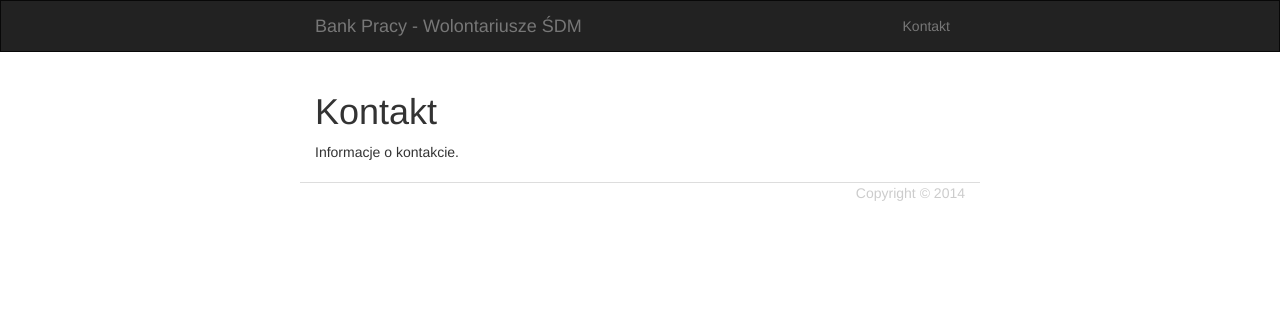
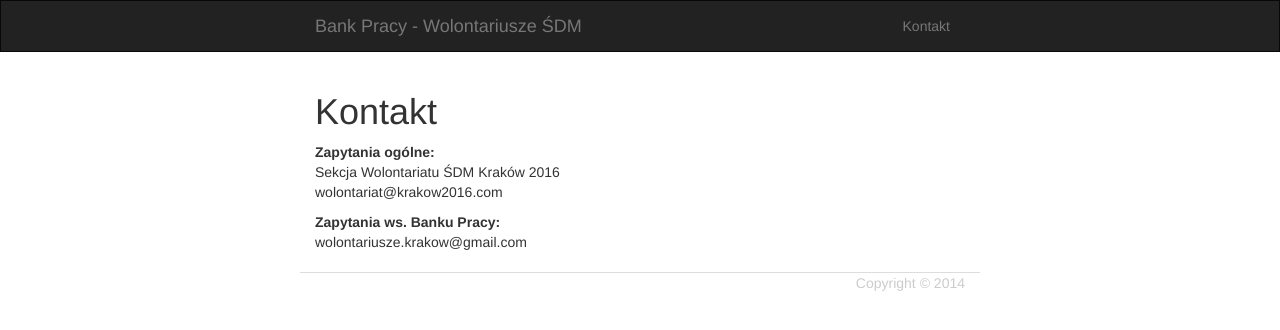
Before and after one commit to Krakow2016/tablica, a Jekyll site: the page built from kontakt/index.markdown, in a window 1280 px wide. Shown: the top 330 px of the page. Built offline with Jekyll 4.4.1, drawn with Linux system fonts in a browser that asks for light colours.

Commit message:
Update index.markdown

```diff
--- a/kontakt/index.markdown
+++ b/kontakt/index.markdown
@@ -3,4 +3,9 @@ layout: page
 title: Kontakt
 ---
 
-Informacje o kontakcie.
+**Zapytania ogólne:**
+Sekcja Wolontariatu ŚDM Kraków 2016
+wolontariat@krakow2016.com
+
+**Zapytania ws. Banku Pracy:**
+wolontariusze.krakow@gmail.com
```
